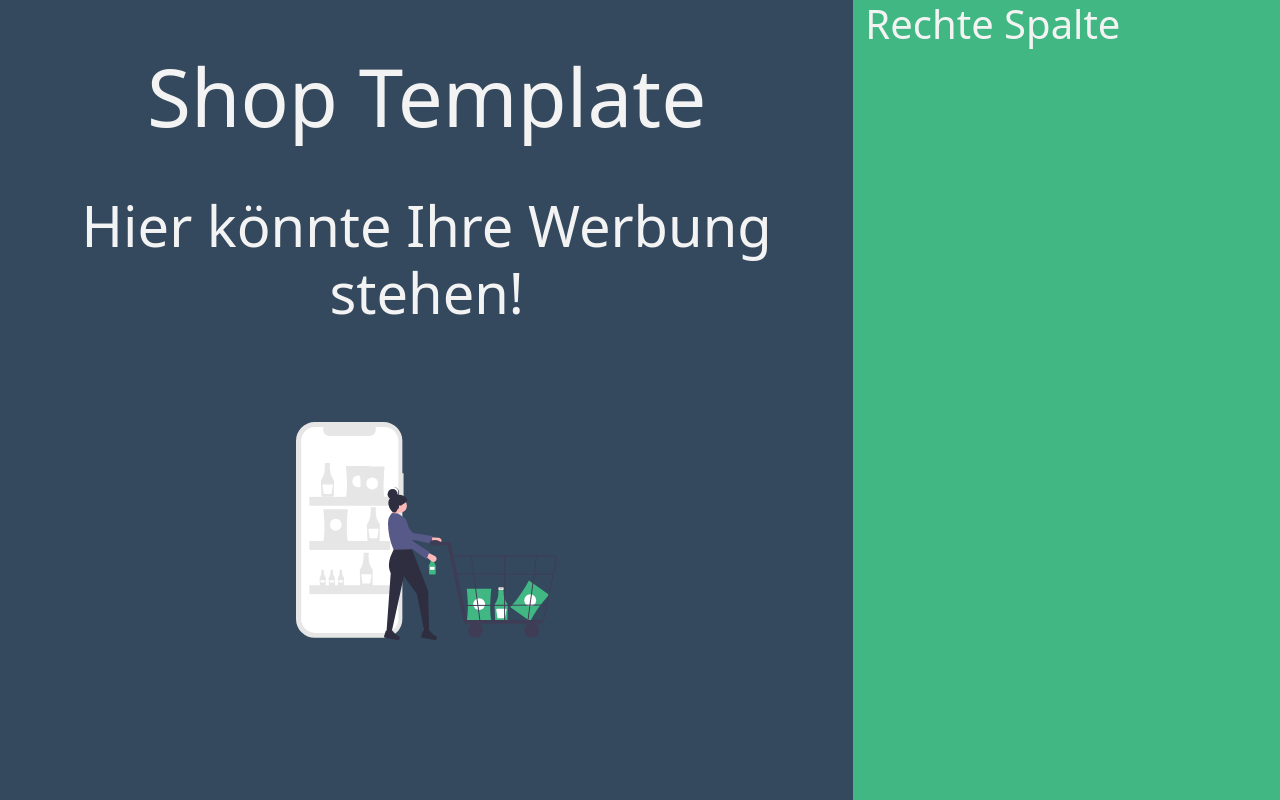
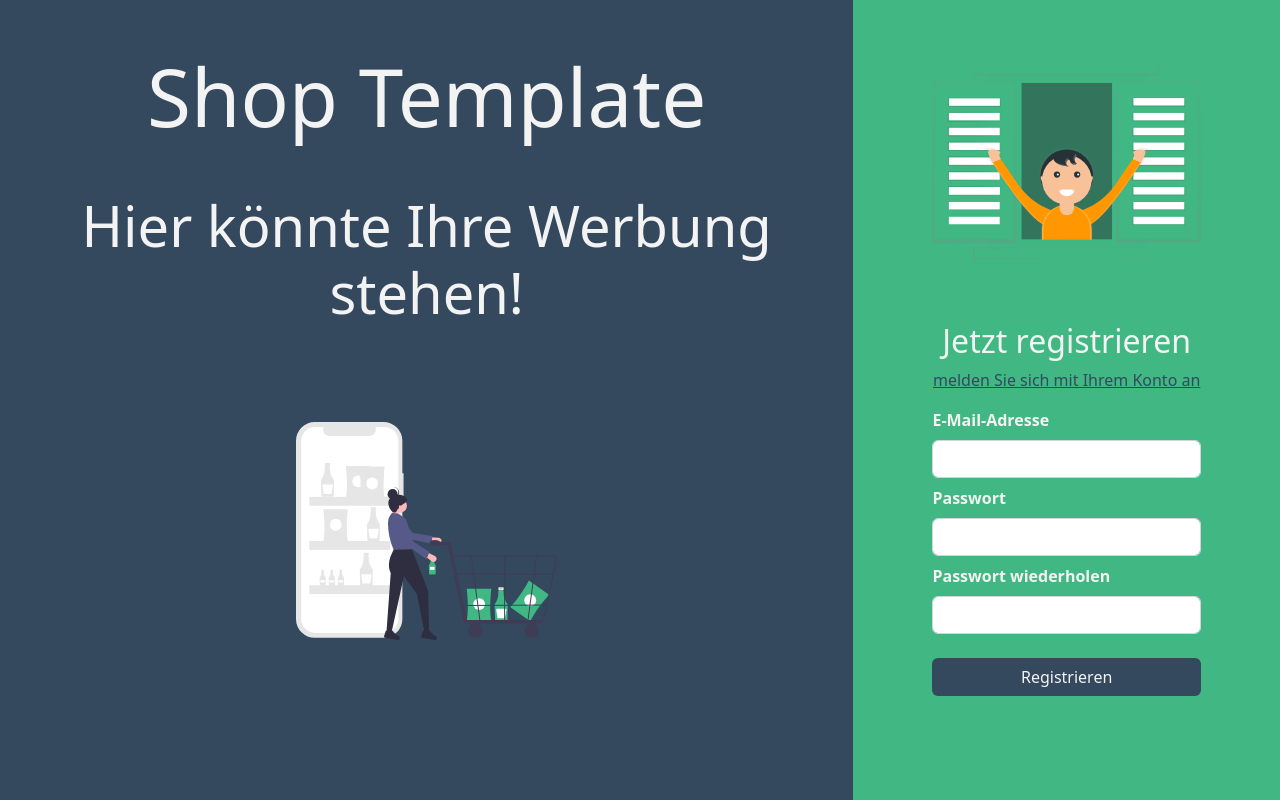
Before and after one commit to KarnesTH/shop-vue-template, a Vue app: page / in a window 1280 px wide. Built offline with nearby package versions, Linux system fonts and the light colour scheme.

Commit message:
adding RegisterComponent.vue

```diff
--- a/package.json
+++ b/package.json
@@ -12,7 +12,9 @@
     "animate.css": "^4.1.1",
     "bootstrap": "^5.2.1",
     "core-js": "^3.8.3",
-    "vue": "^3.2.13"
+    "vee-validate": "^4.6.9",
+    "vue": "^3.2.13",
+    "yup": "^0.32.11"
   },
   "devDependencies": {
     "@babel/core": "^7.12.16",
--- /dev/null
+++ b/src/components/auth/RegisterComponent.vue
@@ -0,0 +1,52 @@
+<template>
+  <div>
+    <div class="my-5 text-center offset-2 col-8">
+      <img src="@/assets/welcome.svg" class="img-fluid" />
+    </div>
+    <div class="text-center">
+      <h2>Jetzt registrieren</h2>
+      <a class="text-vue" role="button">melden Sie sich mit Ihrem Konto an</a>
+    </div>
+    <form class="mt-3">
+      <div class="my-2">
+        <div class="col-md-8 offset-2">
+          <label for="email" class="form-label"
+            ><strong>E-Mail-Adresse</strong></label
+          >
+          <input type="email" class="form-control" id="email" />
+        </div>
+      </div>
+      <div class="my-2">
+        <div class="col-md-8 offset-2">
+          <label for="password" class="form-label"
+            ><strong>Passwort</strong></label
+          >
+          <input type="password" class="form-control" id="password" />
+        </div>
+      </div>
+      <div class="my-2">
+        <div class="col-md-8 offset-2">
+          <label for="confirmPassword" class="form-label"
+            ><strong>Passwort wiederholen</strong></label
+          >
+          <input type="password" class="form-control" id="confirmPassword" />
+        </div>
+      </div>
+      <div class="mt-4">
+        <div class="col-md-8 offset-2">
+          <div class="d-grid">
+            <button class="btn bg-vue">Registrieren</button>
+          </div>
+        </div>
+      </div>
+    </form>
+  </div>
+</template>
+
+<script>
+export default {
+  name: "RegisterComponent",
+};
+</script>
+
+<style scoped></style>
--- a/src/pages/HomePage.vue
+++ b/src/pages/HomePage.vue
@@ -15,16 +15,20 @@
         </div>
       </div>
     </template>
-    <template #rightCol></template>
+    <template #rightCol>
+      <RegisterComponent />
+    </template>
   </TheTwoColumnsLayout>
 </template>
 
 <script>
-import TheTwoColumnsLayout from "@/layouts/TheTwoColumnsLayout.vue";
+import TheTwoColumnsLayout from "@/layouts/TheTwoColumnsLayout";
+import RegisterComponent from "@/components/auth/RegisterComponent";
 export default {
   name: "HomePage",
   components: {
     TheTwoColumnsLayout,
+    RegisterComponent,
   },
 };
 </script>
```
Also changed, not shown: 1 other file (tests, documents, lock files or other folders).
